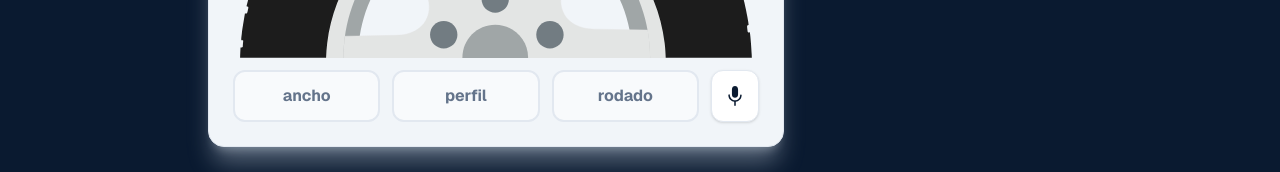
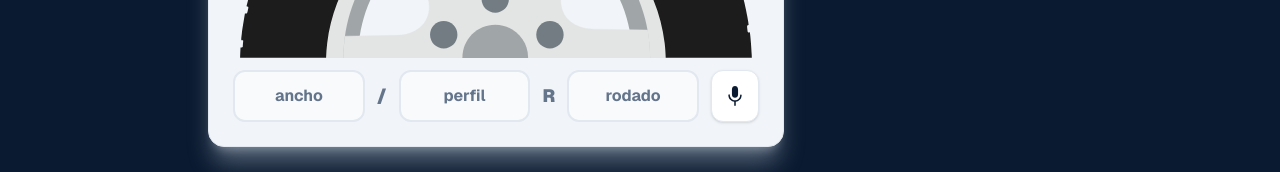
Before and after one commit to AugustinCrochat/neumaticos-trivium, a Next.js app: page /blog/como-leer-medida-neumatico in a window 1280 px wide. Shown: the part 545-717 px from the top of the page. Built offline with nearby package versions, Linux system fonts and the light colour scheme.

Commit message:
feat: add visual separators between tire size inputs in compact and desktop layouts

```diff
--- a/src/components/ui/TireSizeSearch.tsx
+++ b/src/components/ui/TireSizeSearch.tsx
@@ -304,6 +304,7 @@ export function TireSizeSearch({
   }
 
   const measureInputClass = "w-full min-w-0 bg-slate-50 border-2 border-slate-200 rounded-xl px-2 sm:px-3 py-3 text-navy-900 font-bold text-center transition-all outline-none placeholder:text-slate-500 focus:bg-white focus:border-orange-500 focus:ring-4 focus:ring-orange-500/20 focus:shadow-lg focus:shadow-orange-500/10";
+  const measureSeparatorClass = "flex h-[52px] items-center justify-center text-lg font-black text-slate-500";
 
   const voiceButtonClass = `h-[52px] w-12 shrink-0 flex items-center justify-center rounded-xl border transition-all ${
     listening
@@ -470,7 +471,7 @@ export function TireSizeSearch({
         <div ref={containerRef} className="relative">
           {compact ? (
             // Compact: single DOM — 3-column + button on mobile, stacked on desktop
-            <div className="grid grid-cols-[minmax(0,1fr)_minmax(0,1fr)_minmax(0,1fr)_auto] lg:grid-cols-1 gap-2">
+            <div className="grid grid-cols-[minmax(0,1fr)_auto_minmax(0,1fr)_auto_minmax(0,1fr)_auto] lg:grid-cols-1 gap-2">
               <input
                 ref={widthRef}
                 type="text"
@@ -495,6 +496,7 @@ export function TireSizeSearch({
                 aria-label="Ancho del neumático"
                 className={measureInputClass}
               />
+              <span aria-hidden="true" className={`${measureSeparatorClass} lg:hidden`}>/</span>
               <input
                 ref={profileRef}
                 type="text"
@@ -519,6 +521,7 @@ export function TireSizeSearch({
                 aria-label="Perfil del neumático"
                 className={measureInputClass}
               />
+              <span aria-hidden="true" className={`${measureSeparatorClass} lg:hidden`}>R</span>
               <input
                 ref={rimRef}
                 type="text"
@@ -558,7 +561,7 @@ export function TireSizeSearch({
             </div>
           ) : (
             // Non-compact: always horizontal
-            <div className="grid grid-cols-[minmax(0,1fr)_minmax(0,1fr)_minmax(0,1fr)_auto] gap-2 sm:gap-3">
+            <div className="grid grid-cols-[minmax(0,1fr)_auto_minmax(0,1fr)_auto_minmax(0,1fr)_auto] gap-2 sm:gap-3">
               <div className="min-w-0">
                 <input
                   ref={widthRef}
@@ -585,6 +588,7 @@ export function TireSizeSearch({
                   className={measureInputClass}
                 />
               </div>
+              <span aria-hidden="true" className={measureSeparatorClass}>/</span>
               <div className="min-w-0">
                 <input
                   ref={profileRef}
@@ -611,6 +615,7 @@ export function TireSizeSearch({
                   className={measureInputClass}
                 />
               </div>
+              <span aria-hidden="true" className={measureSeparatorClass}>R</span>
               <div className="min-w-0">
                 <input
                   ref={rimRef}
```
